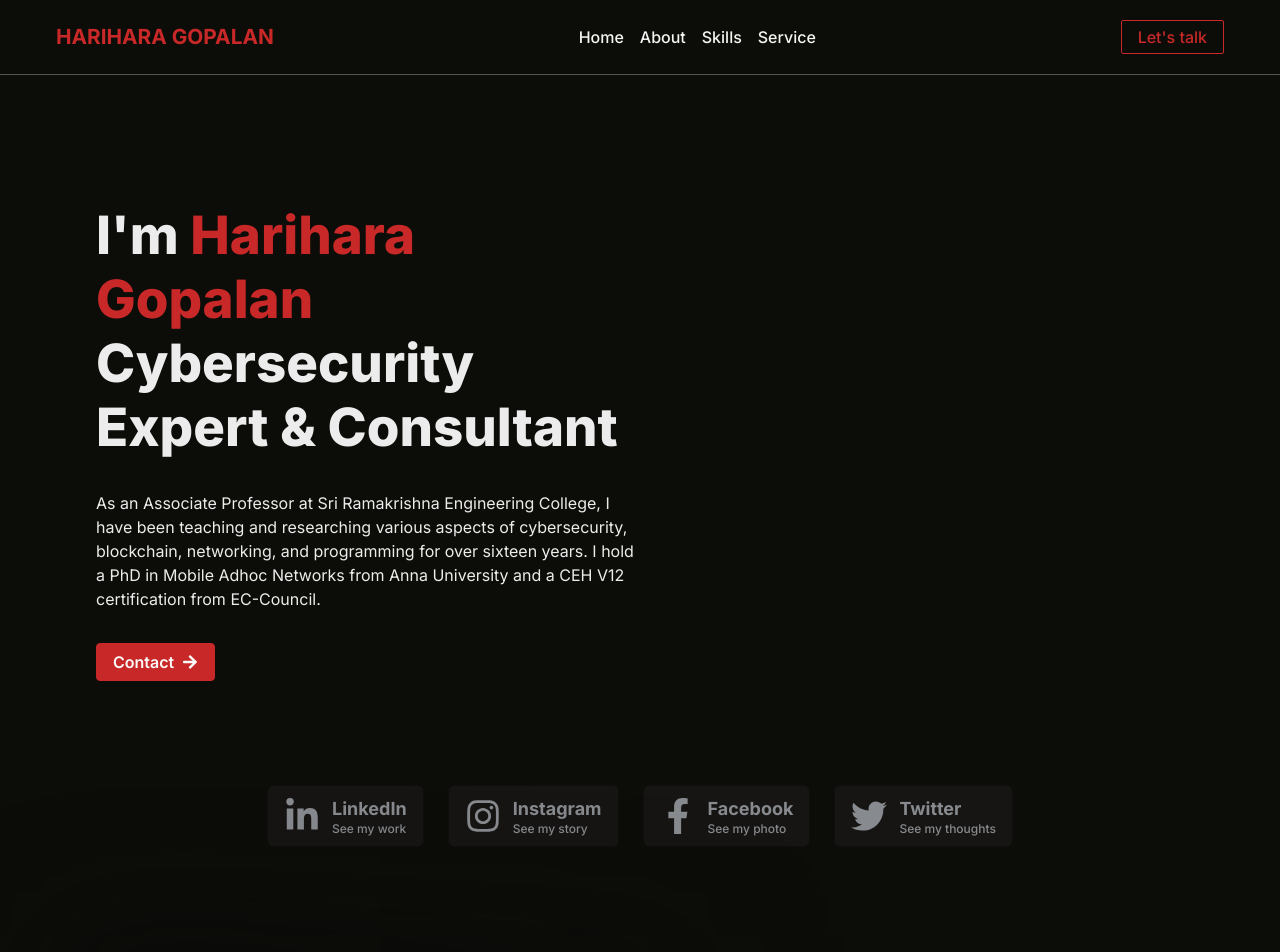
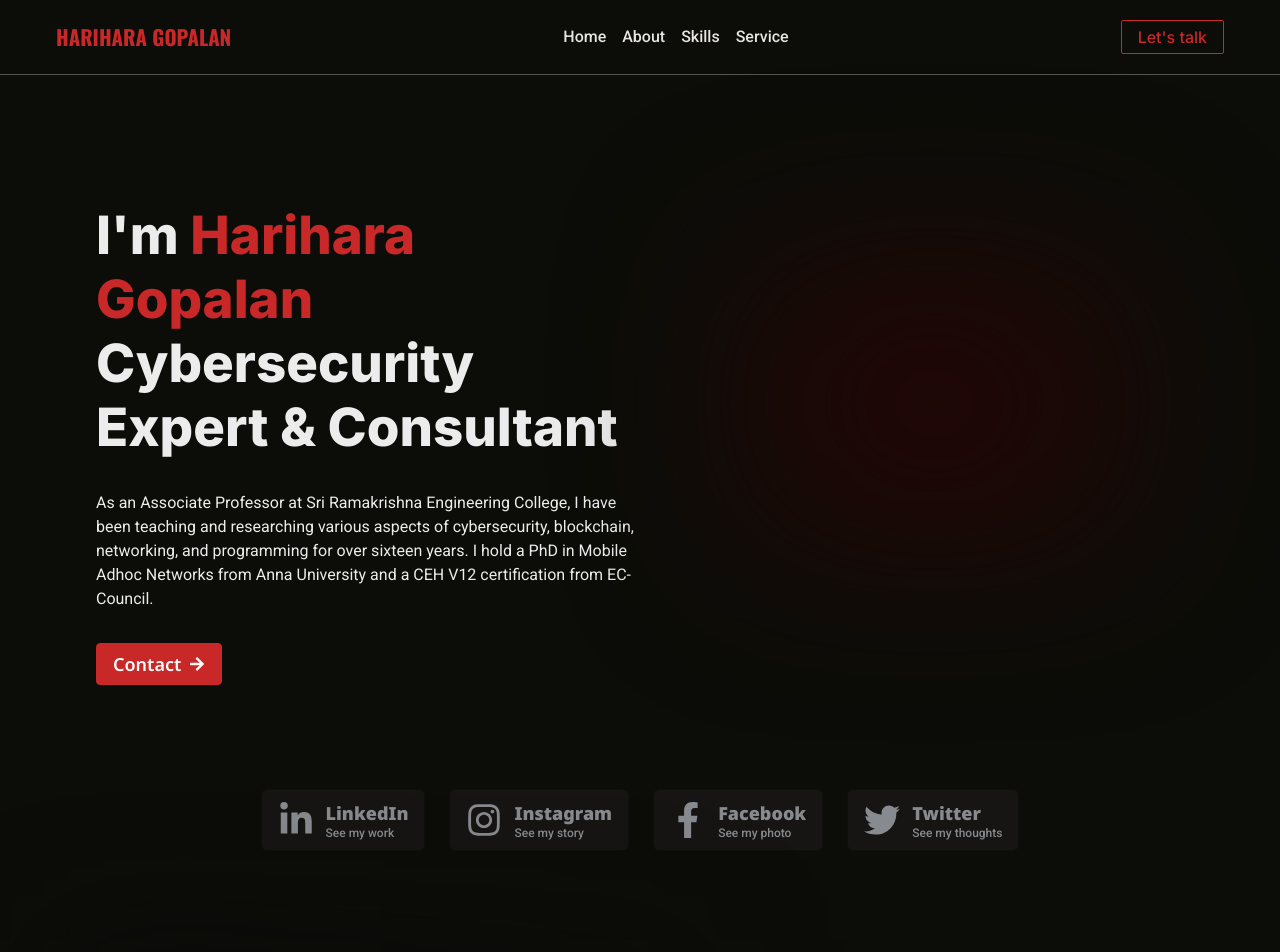
Before and after one commit to Nithishpandian/Portfolio-hariharagopalan, a Next.js app: page / in a window 1280 px wide. Shown: the top 952 px of the page. Built offline with nearby package versions, Linux system fonts and the light colour scheme.

Commit message:
added hover

```diff
--- a/src/app/globals.css
+++ b/src/app/globals.css
@@ -1,7 +1,12 @@
+/* Tailwind CSS Base */
+@import url('https://fonts.googleapis.com/css2?family=Noto+Sans:ital,wght@0,100..900;1,100..900&family=Oswald:wght@200..700&family=Roboto:ital,wght@0,100;0,300;0,400;0,500;0,700;0,900;1,100;1,300;1,400;1,500;1,700;1,900&display=swap');
+
+/* Tailwind CSS Components */
 @tailwind base;
 @tailwind components;
 @tailwind utilities;
 
-body{
+/* Custom Styles */
+body {
     color: rgb(236, 236, 236);
 }
--- a/src/components/about/AboutContainer.tsx
+++ b/src/components/about/AboutContainer.tsx
@@ -2,11 +2,11 @@ import React from "react";
 
 const AboutContainer = () => {
   return (
-    <div className=" grid grid-cols-3 gap-10 justify-around px-12 py-24 relative">
+    <div className=" grid grid-cols-3 gap-10 justify-around px-12 pt-24 pb-16 relative">
       <div className="absolute mt-16 w-[650px] h-[450px] blur-3xl z-0 bg-gradient-conic from-zinc-950 left-0 top-0"></div>
       <div className=" flex flex-col gap-5 z-0">
         <h2 className=" text-primary font-bold text-lg">ABOUT ME</h2>
-        <h1 className=" text-[#fafafa] text-[2.6rem] leading-snug font-extrabold">
+        <h1 className=" text-[#fafafa] text-[2.6rem] leading-snug font-black">
           A Cyber Security Specialist & Consultant
         </h1>
       </div>
--- a/src/components/common/Navbar.tsx
+++ b/src/components/common/Navbar.tsx
@@ -3,17 +3,17 @@ import React from "react";
 const Navbar = () => {
   return (
     <div className=" flex justify-between items-center px-14 py-5 border-b border-stone-600">
-      <h1 className=" text-[1.3rem] font-bold text-primary">
+      <h1 className=" text-[1.3rem] font-black text-primary font-Oswald">
         HARIHARA GOPALAN
       </h1>
-      <div className=" flex items-center gap-4 font-medium text-stone-100 ">
+      <div className=" flex items-center gap-4 font-medium text-stone-200 font-Roboto ">
         <button className="hover:text-primary duration-500">Home</button>
         <button className="hover:text-primary duration-500">About</button>
         <button className="hover:text-primary duration-500">Skills</button>
         <button className="hover:text-primary duration-500">Service</button>
       </div>
       <div>
-        <button className="group/button overflow-hidden relative border border-primary py-1 px-4 text-primary font-medium rounded-sm ">
+        <button className=" group/button overflow-hidden relative border border-primary py-1 px-4 text-primary font-medium rounded-sm ">
           <div className="duration-300 group-hover/button:-translate-y-8 ">
             Let's talk
           </div>
--- a/src/components/experience/Experience.tsx
+++ b/src/components/experience/Experience.tsx
@@ -32,8 +32,8 @@ export default Experience;
 
 const ExperienceCard = () => {
   return (
-    <div className=" flex items-center justify-center z-0">
-      <div className=" border-b border-stone-500 py-4 px-1 w-[550px] flex items-center justify-between">
+    <div className=" group flex items-center justify-center z-0 cursor-pointer">
+      <div className=" border-b border-stone-500 py-4 group-hover:px-4 duration-500 px-1 w-[550px] flex items-center justify-between">
         <div className=" flex items-center gap-2">
           <Image
             className=" rounded-full"
--- a/src/components/home/Hero.tsx
+++ b/src/components/home/Hero.tsx
@@ -21,7 +21,7 @@ const Hero = () => {
             <br />
             Cybersecurity Expert & Consultant
           </h1>
-          <p className=" ">
+          <p className=" font-Roboto">
             As an Associate Professor at Sri Ramakrishna Engineering College, I
             have been teaching and researching various aspects of cybersecurity,
             blockchain, networking, and programming for over sixteen years. I
@@ -29,13 +29,13 @@ const Hero = () => {
             V12 certification from EC-Council.
           </p>
           <div>
-            <button className=" flex items-center gap-2 hover:gap-4 duration-300 border border-primary rounded bg-primary text-stone-50 font-semibold py-1.5 px-4">
-              <span>Contact</span> <FaArrowRight />
+            <button className=" font-Noto-sans flex items-center gap-2 hover:gap-4 duration-300 border border-primary rounded bg-primary text-stone-50 font-semibold py-1.5 px-4">
+              <span className=" text-lg">Contact</span> <FaArrowRight className="" />
             </button>
           </div>
         </div>
-        <div className=" relative">
-          <div className="absolute w-[500px] h-[400px] blur-3xl z-0 from-zinc-950 right-0 top-0"></div>
+        <div className=" relative h-full">
+          <div className="absolute w-[500px] h-[400px] bg-gradient-radial blur-3xl z-0 from-[#240606] right-0 top-0"></div>
         </div>
       </div>
       <LogoContainer />
--- a/src/components/home/LogoContainer.tsx
+++ b/src/components/home/LogoContainer.tsx
@@ -10,29 +10,29 @@ const LogoContainer = () => {
       <div className="hover:mx-3 hover:border-[#11100f] hover:px-6 duration-500 border border-[#0f0f0e] flex items-center gap-3 bg-[#161513] text-[#878A8E] rounded-md py-[9px] px-4 cursor-pointer">
         <FaLinkedinIn className=" text-4xl" />
         <div className="">
-          <h1 className=" text-lg font-bold">LinkedIn</h1>
-          <p className=" text-xs font-medium -mt-0.5">See my work</p>
+          <h1 className=" text-lg font-black font-Noto-sans">LinkedIn</h1>
+          <p className=" text-xs font-medium -mt-0.5 font-Roboto">See my work</p>
         </div>
       </div>
       <div className="hover:mx-3 hover:border-[#11100f] hover:px-6 duration-500 border border-[#0f0f0e] flex items-center gap-3 bg-[#161513] text-[#878A8E] rounded-md py-[9px] px-4 cursor-pointer">
         <FaInstagram className=" text-4xl" />
         <div className="">
-          <h1 className=" text-lg font-bold">Instagram</h1>
-          <p className=" text-xs font-medium -mt-0.5">See my story</p>
+          <h1 className=" text-lg font-black font-Noto-sans">Instagram</h1>
+          <p className=" text-xs font-medium -mt-0.5 font-Roboto">See my story</p>
         </div>
       </div>
       <div className="hover:mx-3 hover:border-[#11100f] hover:px-6 duration-500 border border-[#0f0f0e] flex items-center gap-3 bg-[#161513] text-[#878A8E] rounded-md py-[9px] px-4 cursor-pointer">
         <FaFacebookF className=" text-4xl" />
         <div className="">
-          <h1 className=" text-lg font-bold">Facebook</h1>
-          <p className=" text-xs font-medium -mt-0.5">See my photo</p>
+          <h1 className=" text-lg font-black font-Noto-sans">Facebook</h1>
+          <p className=" text-xs font-medium -mt-0.5 font-Roboto">See my photo</p>
         </div>
       </div>
       <div className="hover:mx-3 hover:border-[#11100f] hover:px-6 duration-500 border border-[#0f0f0e] flex items-center gap-3 bg-[#161513] text-[#878A8E] rounded-md py-[9px] px-4 cursor-pointer">
         <FaTwitter className=" text-4xl" />
         <div className="">
-          <h1 className=" text-lg font-bold">Twitter</h1>
-          <p className=" text-xs font-medium -mt-0.5">See my thoughts</p>
+          <h1 className=" text-lg font-black font-Noto-sans">Twitter</h1>
+          <p className=" text-xs font-medium -mt-0.5 font-Roboto">See my thoughts</p>
         </div>
       </div>
     </div>
--- a/src/components/service/Service.tsx
+++ b/src/components/service/Service.tsx
@@ -26,11 +26,11 @@ export default Service;
 
 const ServiceCard = () => {
   return (
-    <div className=" flex flex-col gap-3 bg-gradient-to-br from-stone-900 to-stone-800 shadow-lg border border-stone-700 backdrop-filter backdrop-blur-lg bg-opacity-30 px-6 py-6 rounded-md h-full w-full">
+    <div className="group cursor-pointer duration-500 flex flex-col gap-3 bg-gradient-to-br from-stone-900 to-stone-800 shadow-lg border border-stone-700 backdrop-filter backdrop-blur-lg bg-opacity-30 px-6 py-6 rounded-md h-full w-full">
       <div className=" flex justify-between items-center">
         <h1 className=" text-stone-200 text-2xl font-bold">Network Security</h1>
         <p className=" text-stone-400 flex justify-end">
-          <IoMdArrowUp className=" rotate-45 text-2xl" />
+          <IoMdArrowUp className=" rotate-45 text-2xl group-hover:-mt-4 group-hover:-mr-3 duration-300" />
         </p>
       </div>
       <div className=" text-stone-300 font-medium text-[15px]">
--- a/src/components/skills/Skills.tsx
+++ b/src/components/skills/Skills.tsx
@@ -35,7 +35,7 @@ export default Skills;
 
 const SkillsCard = () => {
   return (
-    <div className=" flex items-center gap-3 text-stone-200 font-semibold bg-stone-800 shadow-lg border border-stone-700 backdrop-filter backdrop-blur-lg bg-opacity-30 px-5 py-3 rounded-md h-full w-full">
+    <div className=" hover:border-primary hover:text-primary duration-500 cursor-pointer flex items-center gap-3 text-stone-200 font-semibold bg-stone-800 shadow-lg border border-stone-700 backdrop-filter backdrop-blur-lg bg-opacity-30 px-5 py-3 rounded-md h-full w-full">
       <SiKalilinux className=" text-3xl" />
       <p>Kali linux</p>
     </div>
--- a/tailwind.config.ts
+++ b/tailwind.config.ts
@@ -16,6 +16,11 @@ const config: Config = {
       colors: {
         "primary-black":"#0C0D08",
         "primary":"#C92828",
+      },
+      fontFamily: {
+        "Noto-sans": ["Noto Sans", "sans-serif"],
+        "Roboto":["Roboto", "sans-serif"],
+        "Oswald":["Oswald", "sans-serif"],
       }
     },
   },
```
Also changed, not shown: src/components/testimonials/Testimonials.tsx (+6 -6 lines).
